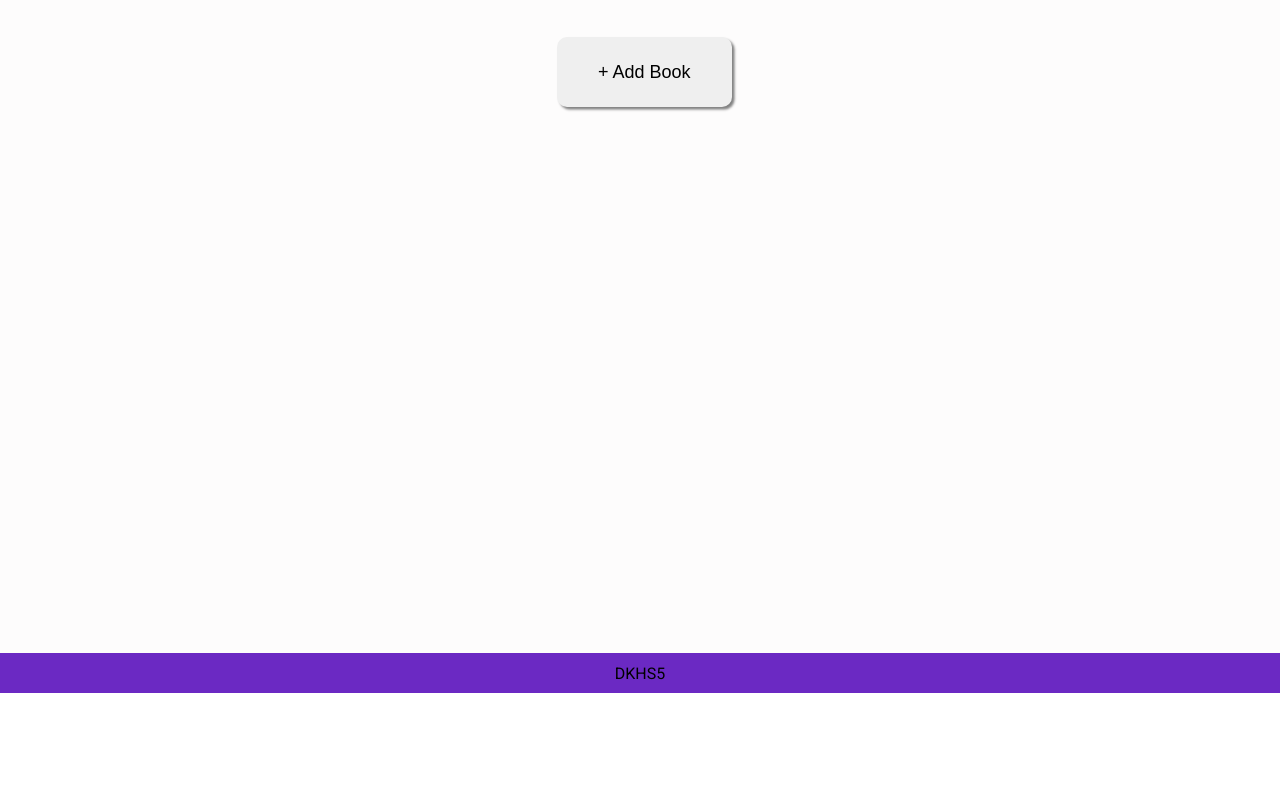
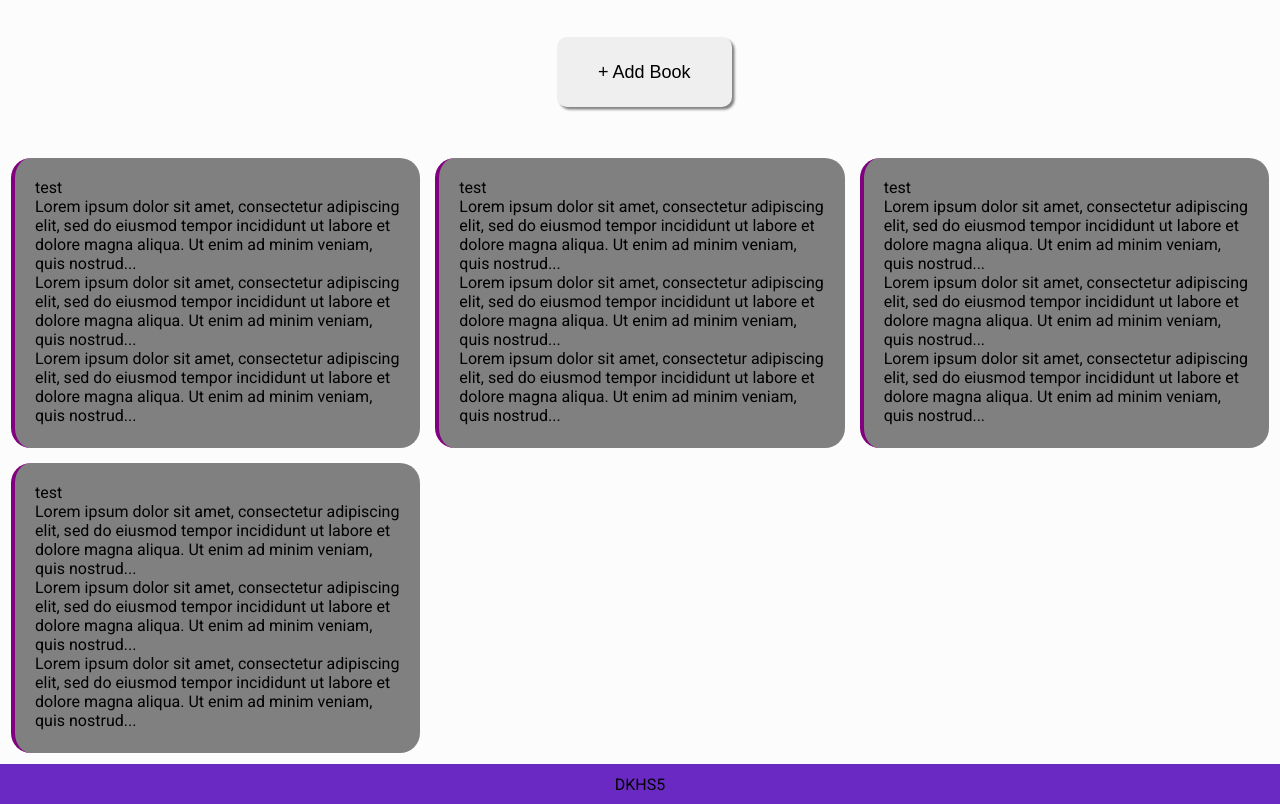
Before and after one commit to DKHomerSwish5/Library, a plain HTML site: page index.html in a window 1280 px wide. Shown: the part 107-911 px from the top of the page. Before the commit the page ends 800 px from the top, so only its background shows below. Drawn offline with Linux system fonts and the light colour scheme.

Commit message:
Grid Card Layout Test Elements

```diff
--- a/index.html
+++ b/index.html
@@ -24,6 +24,32 @@
         </div>
         <div class="books-body">
             <button class="add-btn">+ Add Book</button>
+            <div class="card-grid">
+                <div class="card">
+                    <p class="title">test</p>
+                    <p class="details">Lorem ipsum dolor sit amet, consectetur adipiscing elit, sed do eiusmod tempor incididunt ut labore et dolore magna aliqua. Ut enim ad minim veniam, quis nostrud...</p>
+                    <p class="details">Lorem ipsum dolor sit amet, consectetur adipiscing elit, sed do eiusmod tempor incididunt ut labore et dolore magna aliqua. Ut enim ad minim veniam, quis nostrud...</p>
+                    <p class="details">Lorem ipsum dolor sit amet, consectetur adipiscing elit, sed do eiusmod tempor incididunt ut labore et dolore magna aliqua. Ut enim ad minim veniam, quis nostrud...</p>
+                </div>
+                <div class="card">
+                    <p class="title">test</p>
+                    <p class="details">Lorem ipsum dolor sit amet, consectetur adipiscing elit, sed do eiusmod tempor incididunt ut labore et dolore magna aliqua. Ut enim ad minim veniam, quis nostrud...</p>
+                    <p class="details">Lorem ipsum dolor sit amet, consectetur adipiscing elit, sed do eiusmod tempor incididunt ut labore et dolore magna aliqua. Ut enim ad minim veniam, quis nostrud...</p>
+                    <p class="details">Lorem ipsum dolor sit amet, consectetur adipiscing elit, sed do eiusmod tempor incididunt ut labore et dolore magna aliqua. Ut enim ad minim veniam, quis nostrud...</p>
+                </div>
+                <div class="card">
+                    <p class="title">test</p>
+                    <p class="details">Lorem ipsum dolor sit amet, consectetur adipiscing elit, sed do eiusmod tempor incididunt ut labore et dolore magna aliqua. Ut enim ad minim veniam, quis nostrud...</p>
+                    <p class="details">Lorem ipsum dolor sit amet, consectetur adipiscing elit, sed do eiusmod tempor incididunt ut labore et dolore magna aliqua. Ut enim ad minim veniam, quis nostrud...</p>
+                    <p class="details">Lorem ipsum dolor sit amet, consectetur adipiscing elit, sed do eiusmod tempor incididunt ut labore et dolore magna aliqua. Ut enim ad minim veniam, quis nostrud...</p>
+                </div>
+                <div class="card">
+                    <p class="title">test</p>
+                    <p class="details">Lorem ipsum dolor sit amet, consectetur adipiscing elit, sed do eiusmod tempor incididunt ut labore et dolore magna aliqua. Ut enim ad minim veniam, quis nostrud...</p>
+                    <p class="details">Lorem ipsum dolor sit amet, consectetur adipiscing elit, sed do eiusmod tempor incididunt ut labore et dolore magna aliqua. Ut enim ad minim veniam, quis nostrud...</p>
+                    <p class="details">Lorem ipsum dolor sit amet, consectetur adipiscing elit, sed do eiusmod tempor incididunt ut labore et dolore magna aliqua. Ut enim ad minim veniam, quis nostrud...</p>
+                </div>
+            </div>
         </div>
         <div class="footer">
             <div class="username">DKHS5</div>
--- a/style.css
+++ b/style.css
@@ -1,6 +1,6 @@
 *{
     margin: 0;
-    padding: 0;;
+    padding: 0;
 }
 body{
     height: 100vh;
@@ -57,7 +57,8 @@ img{
 .books-body{
     grid-area: 2 / 1 / 3 / 2;
     background-color: rgb(253, 252, 252);
-    height: 82vh;
+    display: grid;
+    min-height: 82vh;
 }
 .add-btn{
     position: relative;
@@ -70,11 +71,27 @@ img{
     border:none;
     box-shadow: 2.5px 2.5px 2.5px grey;
 }
+.card-grid{
+  margin-top: 80px;
+  display: grid;
+  grid-template-columns: repeat(auto-fill, minmax(350px, 1fr));
+  gap: 15px;
+  padding: 11px;
+}
+.card{
+  background-color: grey;
+  height: 250px;
+  color: black;
+  text-align: left;
+  border-radius: 20px;
+  padding: 20px;
+  border-left:4px solid purple;
+}
 .footer{
     grid-area: 3 / 1 / 4 / 2;
     height: 5vh;
     background-color: rgb(107, 41, 195);
-    display: flex;
+    display: grid;
     align-items: center;
     justify-content: center;
 }
```
